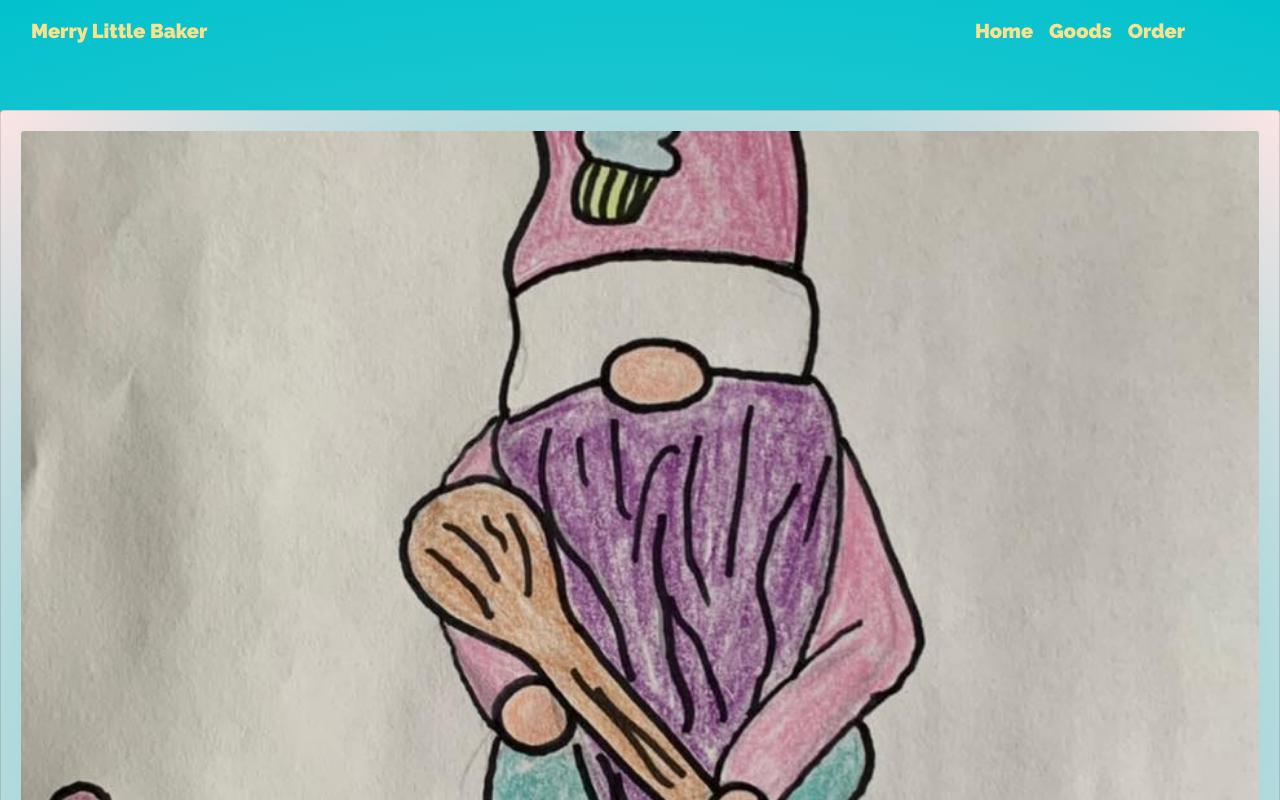
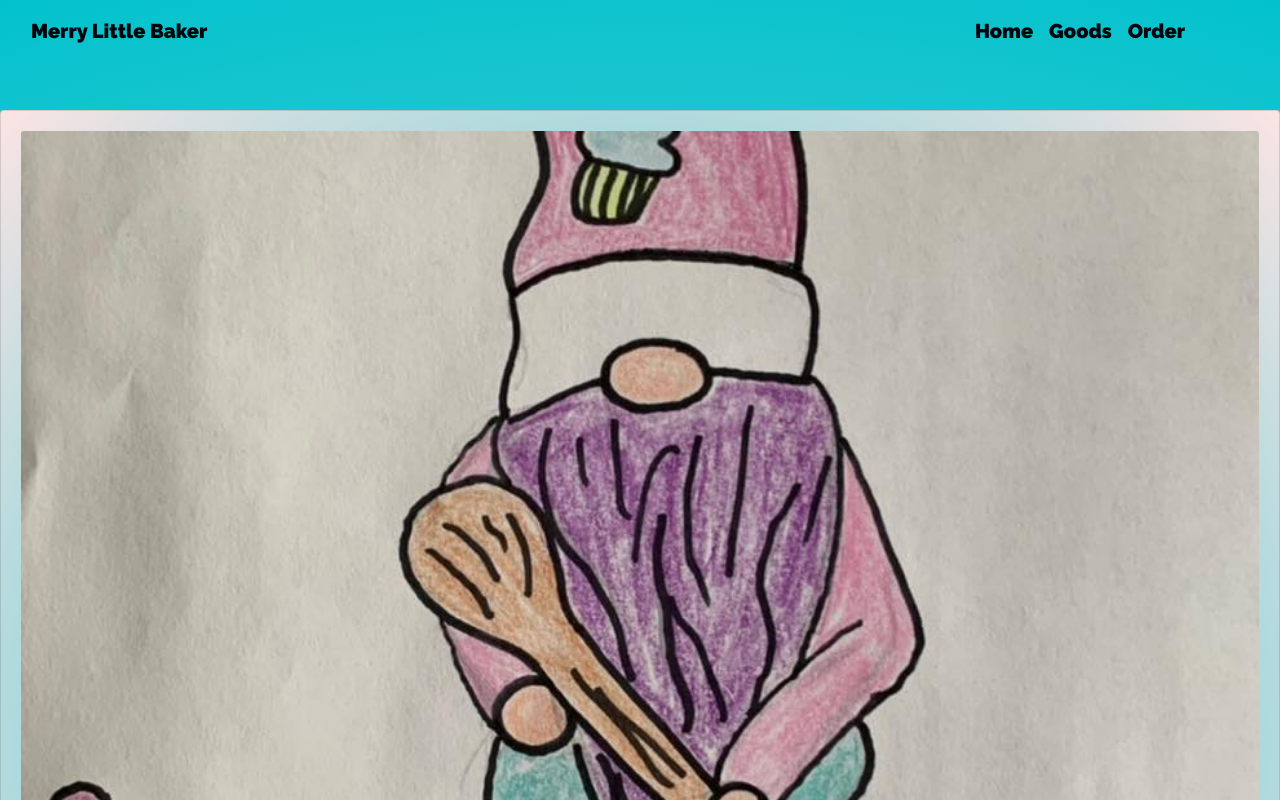
Before and after one commit to luckyian/bakerDev, a React (Create React App) app: page /#/ in a window 1280 px wide. Before the commit this address led to /#/. Shown: the top 800 px of the page. Built offline with nearby package versions, Linux system fonts and the light colour scheme; the HTML template or start-up script is replaced by a standard one.

Commit message:
Changed font color to black for easier viewability

```diff
--- a/src/components/Navbar/style.css
+++ b/src/components/Navbar/style.css
@@ -12,7 +12,7 @@ nav.navbar.navbar-default {
 }
 
 .text{
-  color: #f7e290 !important;
+  color: #00050d !important;
   font-family: 'Raleway', sans-serif;
   font-size: 20px;
 }
```
